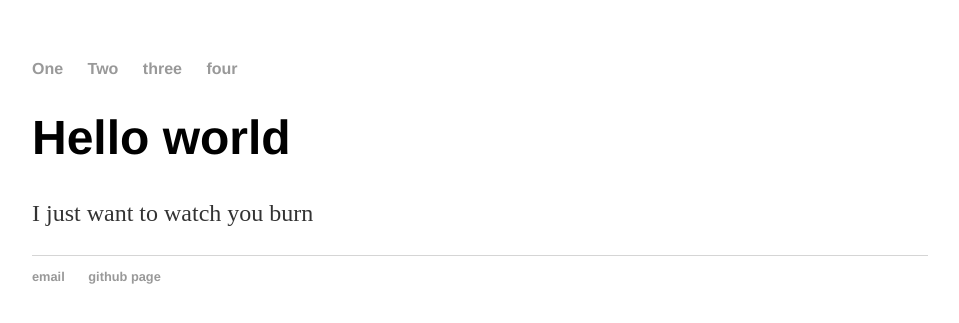
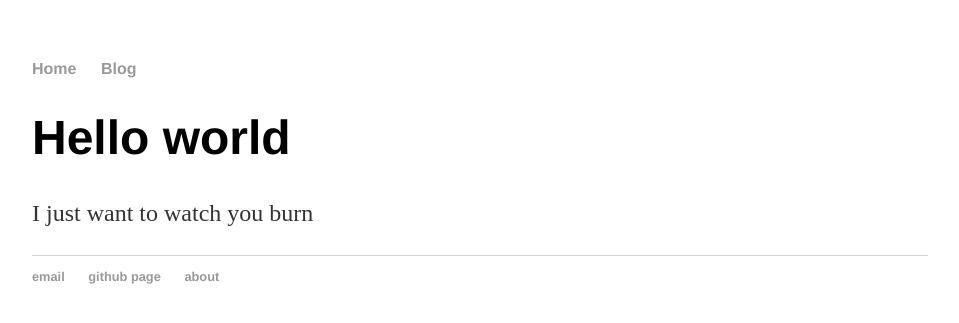
Before and after one commit to bernheim/bernheim.github.io, a Jekyll site: the page built from index.html, in a window 1280 px wide. Shown: the top 323 px of the page, without its empty margins (160-1119 px from the left). Built offline with Jekyll 4.4.1, drawn with Linux system fonts in a browser that asks for light colours.

Commit message:
Update default.html

```diff
--- a/_layouts/default.html
+++ b/_layouts/default.html
@@ -8,10 +8,8 @@
 		<body>
 			<nav>
 	    		<ul>
-	        		<li><a href="/">One</a></li>
-		        	<li><a href="/two">Two</a></li>
-	        		<li><a href="/three">three</a></li>
-	        		<li><a href="/four">four</a></li>
+	        		<li><a href="/">Home</a></li>
+		        	<li><a href="/blog">Blog</a></li>
 	    		</ul>
 			</nav>
 			<div class="container">
@@ -23,6 +21,7 @@
 	    		<ul>
 	        		<li><a href="mailto:ben@bernheim.net">email</a></li>
 	        		<li><a href="https://bernheim.github.io/">github page</a></li>
+				<li><a href="/about">about</a></li>
 				</ul>
 			</footer>
 		</body>
```
